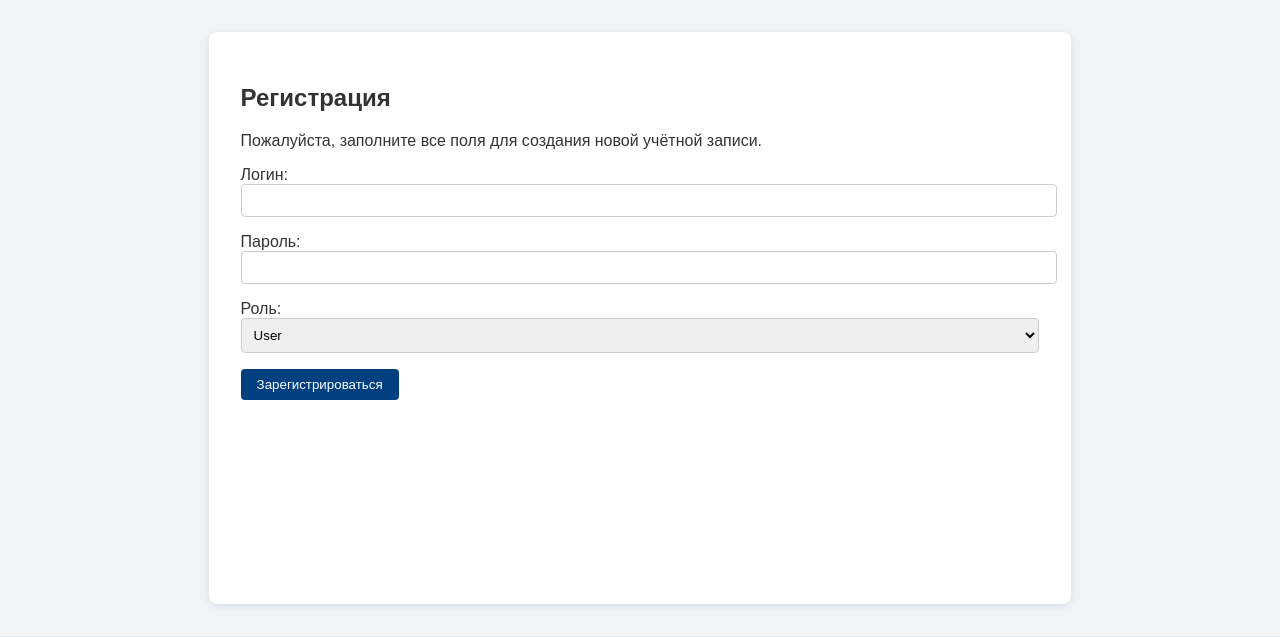
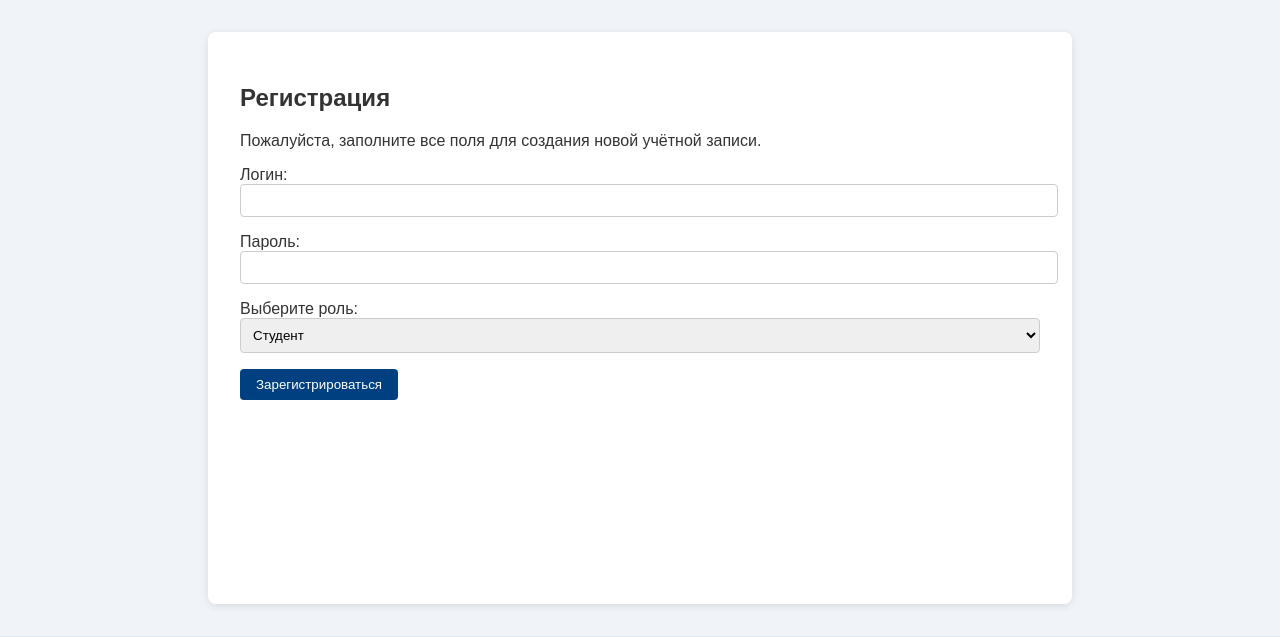
Before and after one commit to project-hub123/simple_task_system_web, a Flask app: page /register in a window 1280 px wide. Shown: the part 116-753 px from the top of the page. Run offline with Flask 3, Linux system fonts and the light colour scheme.

Commit message:
Update register.html

```diff
--- a/templates/register.html
+++ b/templates/register.html
@@ -12,11 +12,12 @@
     <label>Пароль:</label>
     <input type="password" name="password" required>
 
-    <label>Роль:</label>
-    <select name="role">
-      <option value="user">User</option>
-      <option value="admin">Admin</option>
-    </select>
+<label>Выберите роль:</label>
+<select name="role">
+  <option value="user">Студент</option>
+  <option value="teacher">Преподаватель</option>
+  <option value="admin">Администратор</option>
+</select>
 
     <button type="submit">Зарегистрироваться</button>
 
```
